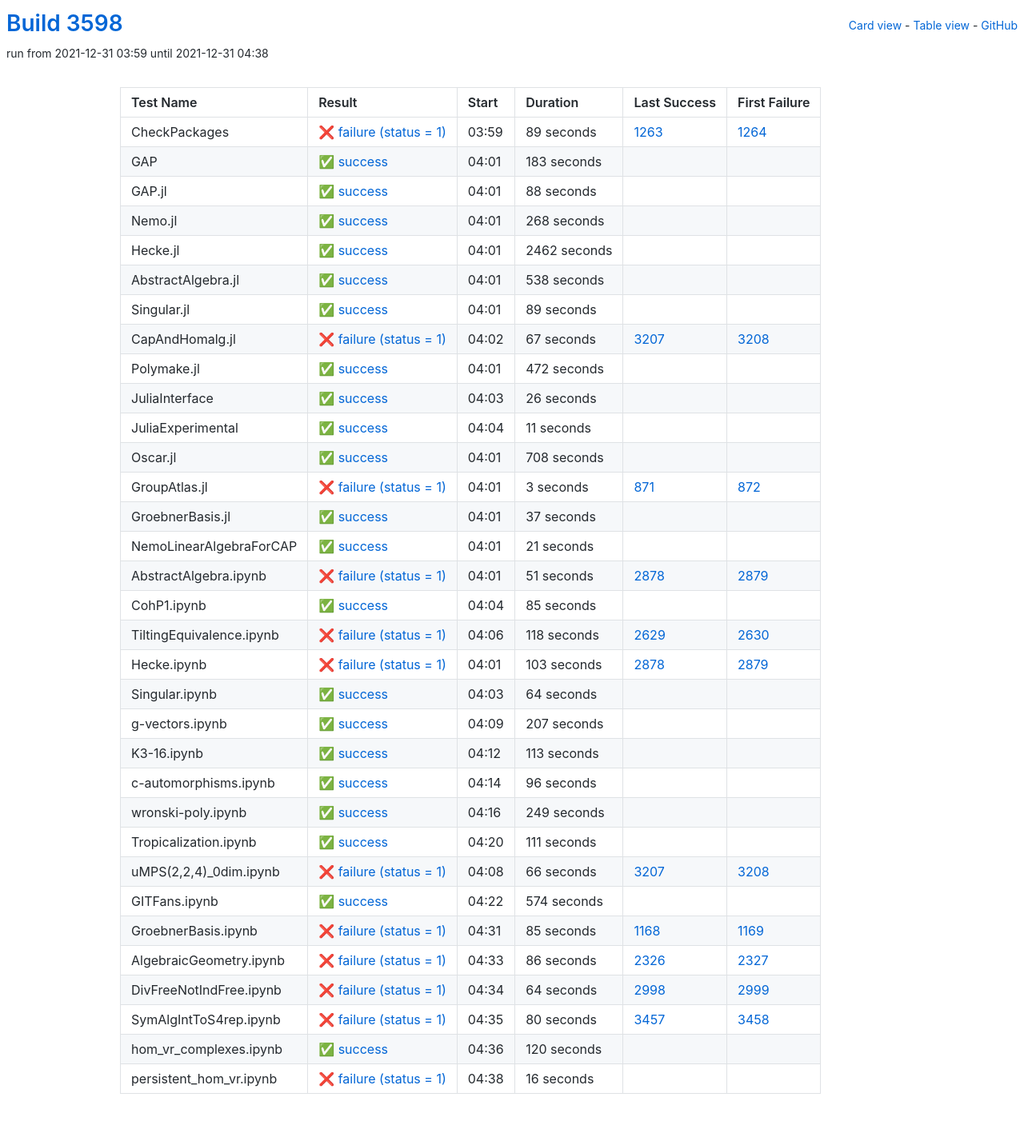
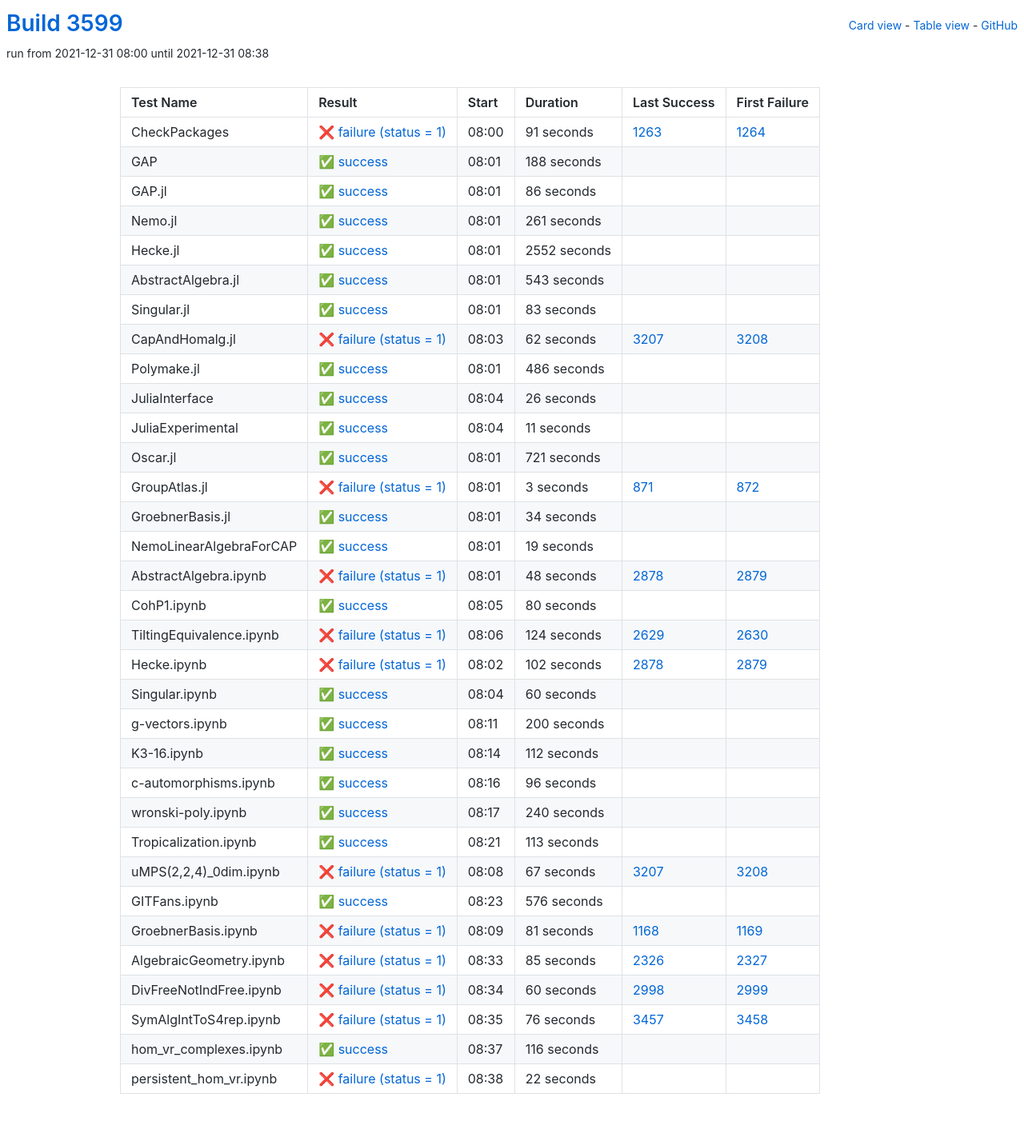
Before and after one commit to oscar-system/oscar-ci-status-stable, a Jekyll site: the page built from table.html, in a window 1280 px wide. Shown: the whole page at 80% size. Built offline with Jekyll 4.4.1, drawn with Linux system fonts in a browser that asks for light colours.

Commit message:
Build #3599

```diff
--- a/_data/ci.yml
+++ b/_data/ci.yml
@@ -1,6 +1,6 @@
 ---
-build: 3598
-build_url: https://oscarci.mathematik.uni-kl.de/job/oscar-stable/3598/
+build: 3599
+build_url: https://oscarci.mathematik.uni-kl.de/job/oscar-stable/3599/
 job: oscar-stable
 organization: oscar-system
 repo: oscar-ci-status-stable
@@ -8,116 +8,116 @@ repourl: https://github.com/oscar-system/oscar-ci-status-stable
 tests:
 - name: CheckPackages
   id: checkpackages
-  log: https://oscarci.mathematik.uni-kl.de/job/oscar-stable/3598/artifact/logs/build-3598/CheckPackages.log
-  start: 2021-12-31 03:59
+  log: https://oscarci.mathematik.uni-kl.de/job/oscar-stable/3599/artifact/logs/build-3599/CheckPackages.log
+  start: 2021-12-31 08:00
   success: false
   exitcode: 1
   status: failure
-  duration: 89
+  duration: 91
   last_success: 1263
   last_success_url: https://oscarci.mathematik.uni-kl.de/job/oscar-stable/1263/
   first_failure: 1264
   first_failure_url: https://oscarci.mathematik.uni-kl.de/job/oscar-stable/1264/
 - name: GAP
   id: gap
-  log: https://oscarci.mathematik.uni-kl.de/job/oscar-stable/3598/artifact/logs/build-3598/GAP.log
-  start: 2021-12-31 04:01
+  log: https://oscarci.mathematik.uni-kl.de/job/oscar-stable/3599/artifact/logs/build-3599/GAP.log
+  start: 2021-12-31 08:01
   success: true
   exitcode: 0
   status: success
-  duration: 183
+  duration: 188
   last_success: false
   last_success_url:
   first_failure: false
   first_failure_url:
 - name: GAP.jl
   id: gap-jl
-  log: https://oscarci.mathematik.uni-kl.de/job/oscar-stable/3598/artifact/logs/build-3598/GAP.jl.log
-  start: 2021-12-31 04:01
+  log: https://oscarci.mathematik.uni-kl.de/job/oscar-stable/3599/artifact/logs/build-3599/GAP.jl.log
+  start: 2021-12-31 08:01
   success: true
   exitcode: 0
   status: success
-  duration: 88
+  duration: 86
   last_success: false
   last_success_url:
   first_failure: false
   first_failure_url:
 - name: Nemo.jl
   id: nemo-jl
-  log: https://oscarci.mathematik.uni-kl.de/job/oscar-stable/3598/artifact/logs/build-3598/Nemo.jl.log
-  start: 2021-12-31 04:01
+  log: https://oscarci.mathematik.uni-kl.de/job/oscar-stable/3599/artifact/logs/build-3599/Nemo.jl.log
+  start: 2021-12-31 08:01
   success: true
   exitcode: 0
   status: success
-  duration: 268
+  duration: 261
   last_success: false
   last_success_url:
   first_failure: false
   first_failure_url:
 - name: Hecke.jl
   id: hecke-jl
-  log: https://oscarci.mathematik.uni-kl.de/job/oscar-stable/3598/artifact/logs/build-3598/Hecke.jl.log
-  start: 2021-12-31 04:01
+  log: https://oscarci.mathematik.uni-kl.de/job/oscar-stable/3599/artifact/logs/build-3599/Hecke.jl.log
+  start: 2021-12-31 08:01
   success: true
   exitcode: 0
   status: success
-  duration: 2462
+  duration: 2552
   last_success: false
   last_success_url:
   first_failure: false
   first_failure_url:
 - name: AbstractAlgebra.jl
   id: abstractalgebra-jl
-  log: https://oscarci.mathematik.uni-kl.de/job/oscar-stable/3598/artifact/logs/build-3598/AbstractAlgebra.jl.log
-  start: 2021-12-31 04:01
+  log: https://oscarci.mathematik.uni-kl.de/job/oscar-stable/3599/artifact/logs/build-3599/AbstractAlgebra.jl.log
+  start: 2021-12-31 08:01
   success: true
   exitcode: 0
   status: success
-  duration: 538
+  duration: 543
   last_success: false
   last_success_url:
   first_failure: false
   first_failure_url:
 - name: Singular.jl
   id: singular-jl
-  log: https://oscarci.mathematik.uni-kl.de/job/oscar-stable/3598/artifact/logs/build-3598/Singular.jl.log
-  start: 2021-12-31 04:01
+  log: https://oscarci.mathematik.uni-kl.de/job/oscar-stable/3599/artifact/logs/build-3599/Singular.jl.log
+  start: 2021-12-31 08:01
   success: true
   exitcode: 0
   status: success
-  duration: 89
+  duration: 83
   last_success: false
   last_success_url:
   first_failure: false
   first_failure_url:
 - name: CapAndHomalg.jl
   id: capandhomalg-jl
-  log: https://oscarci.mathematik.uni-kl.de/job/oscar-stable/3598/artifact/logs/build-3598/CapAndHomalg.jl.log
-  start: 2021-12-31 04:02
+  log: https://oscarci.mathematik.uni-kl.de/job/oscar-stable/3599/artifact/logs/build-3599/CapAndHomalg.jl.log
+  start: 2021-12-31 08:03
   success: false
   exitcode: 1
   status: failure
-  duration: 67
+  duration: 62
   last_success: 3207
   last_success_url: https://oscarci.mathematik.uni-kl.de/job/oscar-stable/3207/
   first_failure: 3208
   first_failure_url: https://oscarci.mathematik.uni-kl.de/job/oscar-stable/3208/
 - name: Polymake.jl
   id: polymake-jl
-  log: https://oscarci.mathematik.uni-kl.de/job/oscar-stable/3598/artifact/logs/build-3598/Polymake.jl.log
-  start: 2021-12-31 04:01
+  log: https://oscarci.mathematik.uni-kl.de/job/oscar-stable/3599/artifact/logs/build-3599/Polymake.jl.log
+  start: 2021-12-31 08:01
   success: true
   exitcode: 0
   status: success
-  duration: 472
+  duration: 486
   last_success: false
   last_success_url:
   first_failure: false
   first_failure_url:
 - name: JuliaInterface
   id: juliainterface
-  log: https://oscarci.mathematik.uni-kl.de/job/oscar-stable/3598/artifact/logs/build-3598/JuliaInterface.log
-  start: 2021-12-31 04:03
+  log: https://oscarci.mathematik.uni-kl.de/job/oscar-stable/3599/artifact/logs/build-3599/JuliaInterface.log
+  start: 2021-12-31 08:04
   success: true
   exitcode: 0
   status: success
@@ -128,8 +128,8 @@ tests:
   first_failure_url:
 - name: JuliaExperimental
   id: juliaexperimental
-  log: https://oscarci.mathematik.uni-kl.de/job/oscar-stable/3598/artifact/logs/build-3598/JuliaExperimental.log
-  start: 2021-12-31 04:04
+  log: https://oscarci.mathematik.uni-kl.de/job/oscar-stable/3599/artifact/logs/build-3599/JuliaExperimental.log
+  start: 2021-12-31 08:04
   success: true
   exitcode: 0
   status: success
@@ -140,20 +140,20 @@ tests:
   first_failure_url:
 - name: Oscar.jl
   id: oscar-jl
-  log: https://oscarci.mathematik.uni-kl.de/job/oscar-stable/3598/artifact/logs/build-3598/Oscar.jl.log
-  start: 2021-12-31 04:01
+  log: https://oscarci.mathematik.uni-kl.de/job/oscar-stable/3599/artifact/logs/build-3599/Oscar.jl.log
+  start: 2021-12-31 08:01
   success: true
   exitcode: 0
   status: success
-  duration: 708
+  duration: 721
   last_success: false
   last_success_url:
   first_failure: false
   first_failure_url:
 - name: GroupAtlas.jl
   id: groupatlas-jl
-  log: https://oscarci.mathematik.uni-kl.de/job/oscar-stable/3598/artifact/logs/build-3598/GroupAtlas.jl.log
-  start: 2021-12-31 04:01
+  log: https://oscarci.mathematik.uni-kl.de/job/oscar-stable/3599/artifact/logs/build-3599/GroupAtlas.jl.log
+  start: 2021-12-31 08:01
   success: false
   exitcode: 1
   status: failure
@@ -164,116 +164,116 @@ tests:
   first_failure_url: https://oscarci.mathematik.uni-kl.de/job/oscar-stable/872/
 - name: GroebnerBasis.jl
   id: groebnerbasis-jl
-  log: https://oscarci.mathematik.uni-kl.de/job/oscar-stable/3598/artifact/logs/build-3598/GroebnerBasis.jl.log
-  start: 2021-12-31 04:01
+  log: https://oscarci.mathematik.uni-kl.de/job/oscar-stable/3599/artifact/logs/build-3599/GroebnerBasis.jl.log
+  start: 2021-12-31 08:01
   success: true
   exitcode: 0
   status: success
-  duration: 37
+  duration: 34
   last_success: false
   last_success_url:
   first_failure: false
   first_failure_url:
 - name: NemoLinearAlgebraForCAP
   id: nemolinearalgebraforcap
-  log: https://oscarci.mathematik.uni-kl.de/job/oscar-stable/3598/artifact/logs/build-3598/NemoLinearAlgebraForCAP.log
-  start: 2021-12-31 04:01
+  log: https://oscarci.mathematik.uni-kl.de/job/oscar-stable/3599/artifact/logs/build-3599/NemoLinearAlgebraForCAP.log
+  start: 2021-12-31 08:01
   success: true
   exitcode: 0
   status: success
-  duration: 21
+  duration: 19
   last_success: false
   last_success_url:
   first_failure: false
   first_failure_url:
 - name: AbstractAlgebra.ipynb
   id: abstractalgebra-ipynb
-  log: https://oscarci.mathematik.uni-kl.de/job/oscar-stable/3598/artifact/logs/build-3598/AbstractAlgebra.ipynb.log
-  start: 2021-12-31 04:01
+  log: https://oscarci.mathematik.uni-kl.de/job/oscar-stable/3599/artifact/logs/build-3599/AbstractAlgebra.ipynb.log
+  start: 2021-12-31 08:01
   success: false
   exitcode: 1
   status: failure
-  duration: 51
+  duration: 48
   last_success: 2878
   last_success_url: https://oscarci.mathematik.uni-kl.de/job/oscar-stable/2878/
   first_failure: 2879
   first_failure_url: https://oscarci.mathematik.uni-kl.de/job/oscar-stable/2879/
 - name: CohP1.ipynb
   id: cohp1-ipynb
-  log: https://oscarci.mathematik.uni-kl.de/job/oscar-stable/3598/artifact/logs/build-3598/CohP1.ipynb.log
-  start: 2021-12-31 04:04
+  log: https://oscarci.mathematik.uni-kl.de/job/oscar-stable/3599/artifact/logs/build-3599/CohP1.ipynb.log
+  start: 2021-12-31 08:05
   success: true
   exitcode: 0
   status: success
-  duration: 85
+  duration: 80
   last_success: false
   last_success_url:
   first_failure: false
   first_failure_url:
 - name: TiltingEquivalence.ipynb
   id: tiltingequivalence-ipynb
-  log: https://oscarci.mathematik.uni-kl.de/job/oscar-stable/3598/artifact/logs/build-3598/TiltingEquivalence.ipynb.log
-  start: 2021-12-31 04:06
+  log: https://oscarci.mathematik.uni-kl.de/job/oscar-stable/3599/artifact/logs/build-3599/TiltingEquivalence.ipynb.log
+  start: 2021-12-31 08:06
   success: false
   exitcode: 1
   status: failure
-  duration: 118
+  duration: 124
   last_success: 2629
   last_success_url: https://oscarci.mathematik.uni-kl.de/job/oscar-stable/2629/
   first_failure: 2630
   first_failure_url: https://oscarci.mathematik.uni-kl.de/job/oscar-stable/2630/
 - name: Hecke.ipynb
   id: hecke-ipynb
-  log: https://oscarci.mathematik.uni-kl.de/job/oscar-stable/3598/artifact/logs/build-3598/Hecke.ipynb.log
-  start: 2021-12-31 04:01
+  log: https://oscarci.mathematik.uni-kl.de/job/oscar-stable/3599/artifact/logs/build-3599/Hecke.ipynb.log
+  start: 2021-12-31 08:02
   success: false
   exitcode: 1
   status: failure
-  duration: 103
+  duration: 102
   last_success: 2878
   last_success_url: https://oscarci.mathematik.uni-kl.de/job/oscar-stable/2878/
   first_failure: 2879
   first_failure_url: https://oscarci.mathematik.uni-kl.de/job/oscar-stable/2879/
 - name: Singular.ipynb
   id: singular-ipynb
-  log: https://oscarci.mathematik.uni-kl.de/job/oscar-stable/3598/artifact/logs/build-3598/Singular.ipynb.log
-  start: 2021-12-31 04:03
+  log: https://oscarci.mathematik.uni-kl.de/job/oscar-stable/3599/artifact/logs/build-3599/Singular.ipynb.log
+  start: 2021-12-31 08:04
   success: true
   exitcode: 0
   status: success
-  duration: 64
+  duration: 60
   last_success: false
   last_success_url:
   first_failure: false
   first_failure_url:
 - name: g-vectors.ipynb
   id: g-vectors-ipynb
-  log: https://oscarci.mathematik.uni-kl.de/job/oscar-stable/3598/artifact/logs/build-3598/g-vectors.ipynb.log
-  start: 2021-12-31 04:09
+  log: https://oscarci.mathematik.uni-kl.de/job/oscar-stable/3599/artifact/logs/build-3599/g-vectors.ipynb.log
+  start: 2021-12-31 08:11
   success: true
   exitcode: 0
   status: success
-  duration: 207
+  duration: 200
   last_success: false
   last_success_url:
   first_failure: false
   first_failure_url:
 - name: K3-16.ipynb
   id: k3-16-ipynb
-  log: https://oscarci.mathematik.uni-kl.de/job/oscar-stable/3598/artifact/logs/build-3598/K3-16.ipynb.log
-  start: 2021-12-31 04:12
+  log: https://oscarci.mathematik.uni-kl.de/job/oscar-stable/3599/artifact/logs/build-3599/K3-16.ipynb.log
+  start: 2021-12-31 08:14
   success: true
   exitcode: 0
   status: success
-  duration: 113
+  duration: 112
   last_success: false
   last_success_url:
   first_failure: false
   first_failure_url:
 - name: c-automorphisms.ipynb
   id: c-automorphisms-ipynb
-  log: https://oscarci.mathematik.uni-kl.de/job/oscar-stable/3598/artifact/logs/build-3598/c-automorphisms.ipynb.log
-  start: 2021-12-31 04:14
+  log: https://oscarci.mathematik.uni-kl.de/job/oscar-stable/3599/artifact/logs/build-3599/c-automorphisms.ipynb.log
+  start: 2021-12-31 08:16
   success: true
   exitcode: 0
   status: success
@@ -284,120 +284,120 @@ tests:
   first_failure_url:
 - name: wronski-poly.ipynb
   id: wronski-poly-ipynb
-  log: https://oscarci.mathematik.uni-kl.de/job/oscar-stable/3598/artifact/logs/build-3598/wronski-poly.ipynb.log
-  start: 2021-12-31 04:16
+  log: https://oscarci.mathematik.uni-kl.de/job/oscar-stable/3599/artifact/logs/build-3599/wronski-poly.ipynb.log
+  start: 2021-12-31 08:17
   success: true
   exitcode: 0
   status: success
-  duration: 249
+  duration: 240
   last_success: false
   last_success_url:
   first_failure: false
   first_failure_url:
 - name: Tropicalization.ipynb
   id: tropicalization-ipynb
-  log: https://oscarci.mathematik.uni-kl.de/job/oscar-stable/3598/artifact/logs/build-3598/Tropicalization.ipynb.log
-  start: 2021-12-31 04:20
+  log: https://oscarci.mathematik.uni-kl.de/job/oscar-stable/3599/artifact/logs/build-3599/Tropicalization.ipynb.log
+  start: 2021-12-31 08:21
   success: true
   exitcode: 0
   status: success
-  duration: 111
+  duration: 113
   last_success: false
   last_success_url:
   first_failure: false
   first_failure_url:
 - name: uMPS(2,2,4)_0dim.ipynb
   id: umps-2-2-4-0dim-ipynb
-  log: https://oscarci.mathematik.uni-kl.de/job/oscar-stable/3598/artifact/logs/build-3598/uMPS-2-2-4-_0dim.ipynb.log
-  start: 2021-12-31 04:08
+  log: https://oscarci.mathematik.uni-kl.de/job/oscar-stable/3599/artifact/logs/build-3599/uMPS-2-2-4-_0dim.ipynb.log
+  start: 2021-12-31 08:08
   success: false
   exitcode: 1
   status: failure
-  duration: 66
+  duration: 67
   last_success: 3207
   last_success_url: https://oscarci.mathematik.uni-kl.de/job/oscar-stable/3207/
   first_failure: 3208
   first_failure_url: https://oscarci.mathematik.uni-kl.de/job/oscar-stable/3208/
 - name: GITFans.ipynb
   id: gitfans-ipynb
-  log: https://oscarci.mathematik.uni-kl.de/job/oscar-stable/3598/artifact/logs/build-3598/GITFans.ipynb.log
-  start: 2021-12-31 04:22
+  log: https://oscarci.mathematik.uni-kl.de/job/oscar-stable/3599/artifact/logs/build-3599/GITFans.ipynb.log
+  start: 2021-12-31 08:23
   success: true
   exitcode: 0
   status: success
-  duration: 574
+  duration: 576
   last_success: false
   last_success_url:
   first_failure: false
   first_failure_url:
 - name: GroebnerBasis.ipynb
   id: groebnerbasis-ipynb
-  log: https://oscarci.mathematik.uni-kl.de/job/oscar-stable/3598/artifact/logs/build-3598/GroebnerBasis.ipynb.log
-  start: 2021-12-31 04:31
+  log: https://oscarci.mathematik.uni-kl.de/job/oscar-stable/3599/artifact/logs/build-3599/GroebnerBasis.ipynb.log
+  start: 2021-12-31 08:09
   success: false
   exitcode: 1
   status: failure
-  duration: 85
+  duration: 81
   last_success: 1168
   last_success_url: https://oscarci.mathematik.uni-kl.de/job/oscar-stable/1168/
   first_failure: 1169
   first_failure_url: https://oscarci.mathematik.uni-kl.de/job/oscar-stable/1169/
 - name: AlgebraicGeometry.ipynb
   id: algebraicgeometry-ipynb
-  log: https://oscarci.mathematik.uni-kl.de/job/oscar-stable/3598/artifact/logs/build-3598/AlgebraicGeometry.ipynb.log
-  start: 2021-12-31 04:33
+  log: https://oscarci.mathematik.uni-kl.de/job/oscar-stable/3599/artifact/logs/build-3599/AlgebraicGeometry.ipynb.log
+  start: 2021-12-31 08:33
   success: false
   exitcode: 1
   status: failure
-  duration: 86
+  duration: 85
   last_success: 2326
   last_success_url: https://oscarci.mathematik.uni-kl.de/job/oscar-stable/2326/
   first_failure: 2327
   first_failure_url: https://oscarci.mathematik.uni-kl.de/job/oscar-stable/2327/
 - name: DivFreeNotIndFree.ipynb
   id: divfreenotindfree-ipynb
-  log: https://oscarci.mathematik.uni-kl.de/job/oscar-stable/3598/artifact/logs/build-3598/DivFreeNotIndFree.ipynb.log
-  start: 2021-12-31 04:34
+  log: https://oscarci.mathematik.uni-kl.de/job/oscar-stable/3599/artifact/logs/build-3599/DivFreeNotIndFree.ipynb.log
+  start: 2021-12-31 08:34
   success: false
   exitcode: 1
   status: failure
-  duration: 64
+  duration: 60
   last_success: 2998
   last_success_url: https://oscarci.mathematik.uni-kl.de/job/oscar-stable/2998/
   first_failure: 2999
   first_failure_url: https://oscarci.mathematik.uni-kl.de/job/oscar-stable/2999/
 - name: SymAlgIntToS4rep.ipynb
   id: symalginttos4rep-ipynb
-  log: https://oscarci.mathematik.uni-kl.de/job/oscar-stable/3598/artifact/logs/build-3598/SymAlgIntToS4rep.ipynb.log
-  start: 2021-12-31 04:35
+  log: https://oscarci.mathematik.uni-kl.de/job/oscar-stable/3599/artifact/logs/build-3599/SymAlgIntToS4rep.ipynb.log
+  start: 2021-12-31 08:35
   success: false
   exitcode: 1
   status: failure
-  duration: 80
+  duration: 76
   last_success: 3457
   last_success_url: https://oscarci.mathematik.uni-kl.de/job/oscar-stable/3457/
   first_failure: 3458
   first_failure_url: https://oscarci.mathematik.uni-kl.de/job/oscar-stable/3458/
 - name: hom_vr_complexes.ipynb
   id: hom-vr-complexes-ipynb
-  log: https://oscarci.mathematik.uni-kl.de/job/oscar-stable/3598/artifact/logs/build-3598/hom_vr_complexes.ipynb.log
-  start: 2021-12-31 04:36
+  log: https://oscarci.mathematik.uni-kl.de/job/oscar-stable/3599/artifact/logs/build-3599/hom_vr_complexes.ipynb.log
+  start: 2021-12-31 08:37
   success: true
   exitcode: 0
   status: success
-  duration: 120
+  duration: 116
   last_success: false
   last_success_url:
   first_failure: false
   first_failure_url:
 - name: persistent_hom_vr.ipynb
   id: persistent-hom-vr-ipynb
-  log: https://oscarci.mathematik.uni-kl.de/job/oscar-stable/3598/artifact/logs/build-3598/persistent_hom_vr.ipynb.log
-  start: 2021-12-31 04:38
+  log: https://oscarci.mathematik.uni-kl.de/job/oscar-stable/3599/artifact/logs/build-3599/persistent_hom_vr.ipynb.log
+  start: 2021-12-31 08:38
   success: false
   exitcode: 1
   status: failure
-  duration: 16
+  duration: 22
   last_success: false
   last_success_url:
   first_failure: false
```
Also changed, not shown: README.md.
